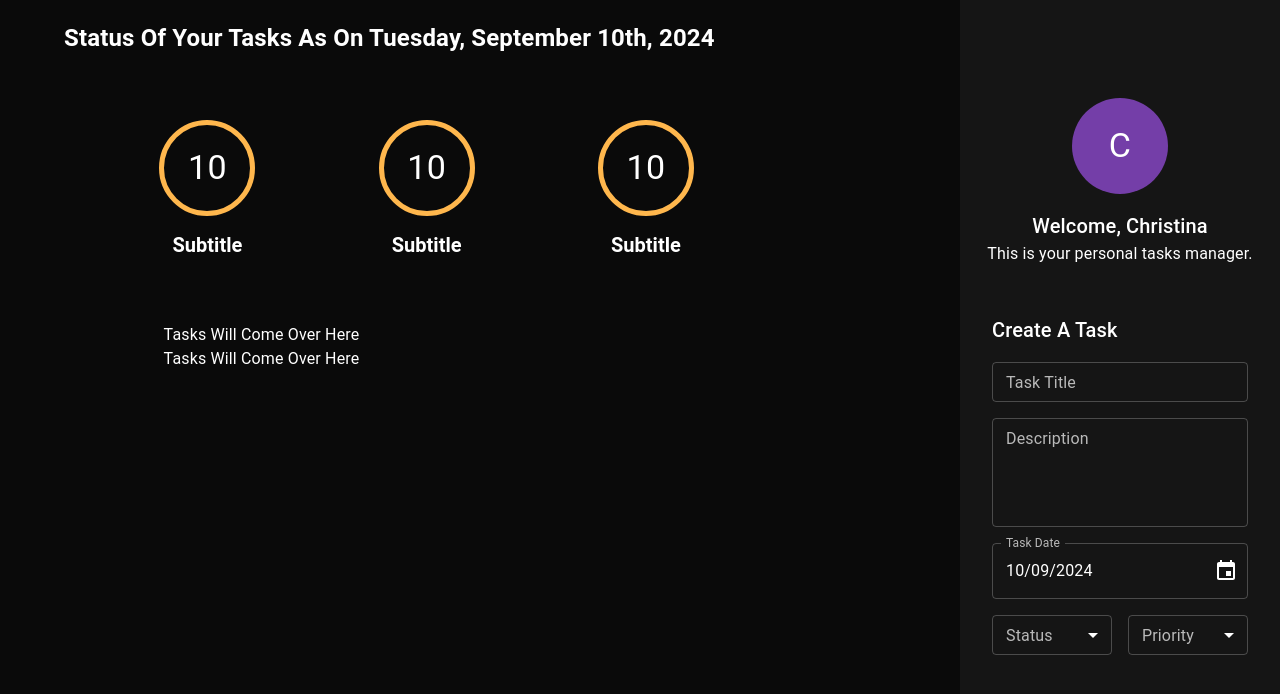
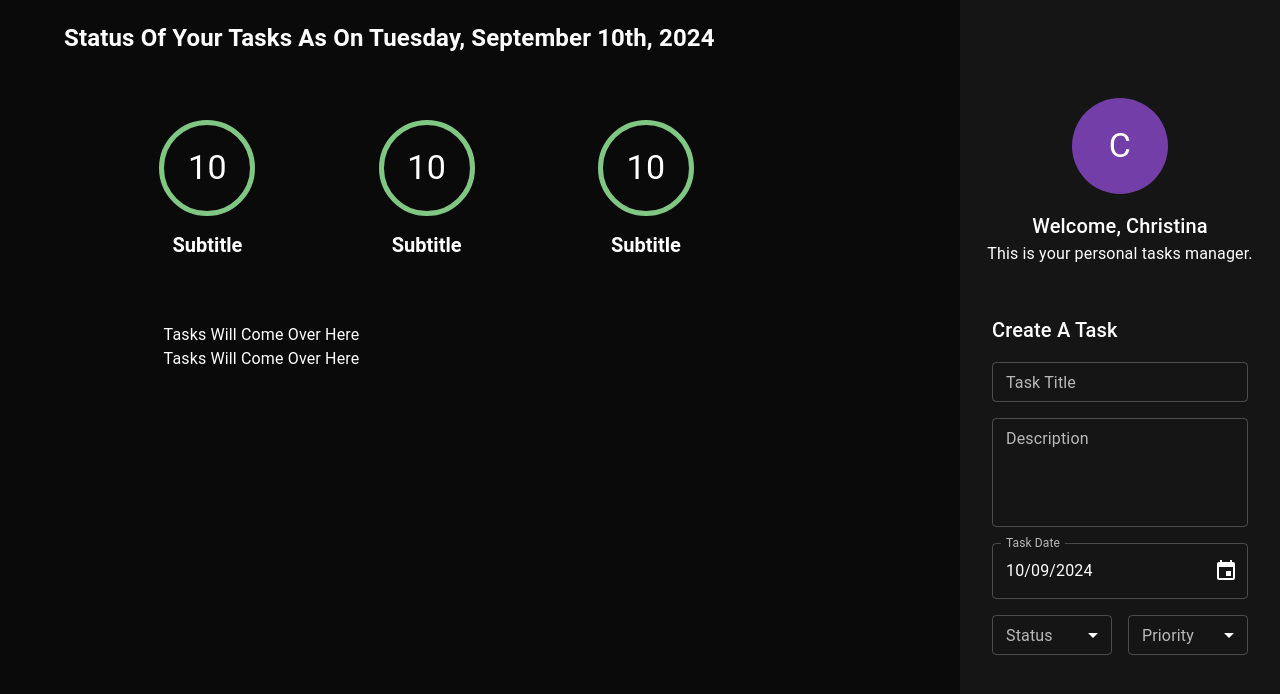
Before and after one commit to chochristinak/typescript-task-app, a React (Create React App) app: page / in a window 1280 px wide. Shown: the top 694 px of the page. Built offline with nearby package versions, Linux system fonts and the light colour scheme.

Commit message:
Add border color helper function

```diff
--- /dev/null
+++ b/src/components/taskCounter/helpers/emitCorrectBorderColor.ts
@@ -0,0 +1,15 @@
+import { TaskCounterStatusType } from '../interfaces/ITaskCounter';
+import { Status } from '../../createTaskForm/enums/Status';
+
+export const emitCorrectBorderColor = (
+    status: TaskCounterStatusType,
+): string => {
+    switch (status){
+        case Status.todo:
+            return 'error.light';
+        case Status.inProgress:
+            return 'warning.light';
+        case Status.completed:
+            return 'success.light';
+    }
+};
--- a/src/components/taskCounter/taskCounter.tsx
+++ b/src/components/taskCounter/taskCounter.tsx
@@ -2,6 +2,8 @@
 import { Avatar, Box, Typography } from "@mui/material";
 import { ITaskCounter } from './interfaces/ITaskCounter';
 import { Status } from '../createTaskForm/enums/Status';
+import { emitCorrectBorderColor } from "./helpers/emitCorrectBorderColor";
+
 
 export const TaskCounter: FC<ITaskCounter> = (
     props,
@@ -23,7 +25,9 @@
             width: "96px",
             height: "96px",
             marginBottom: "16px",
-            borderColor: "warning.light",
+            borderColor: `${emitCorrectBorderColor(
+                status,
+            )}`,
           }}
         >
           <Typography color="#ffffff" variant="h4">
```
